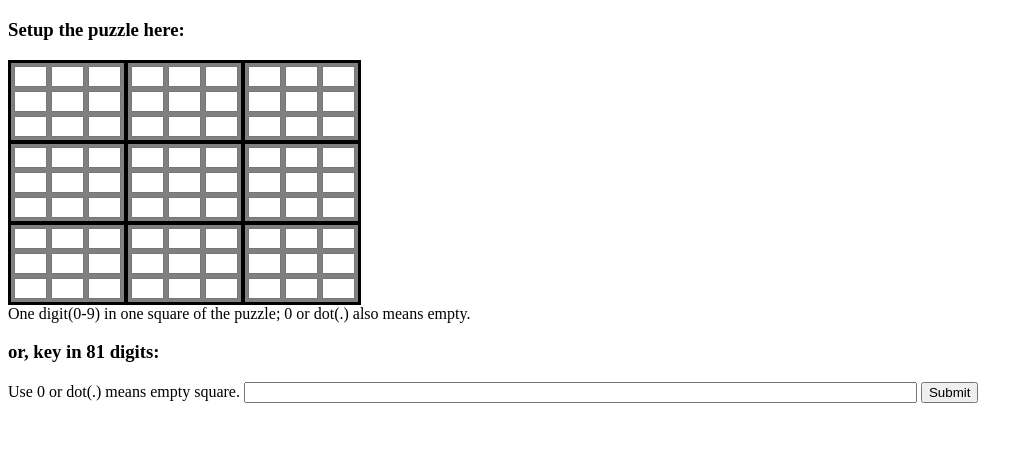
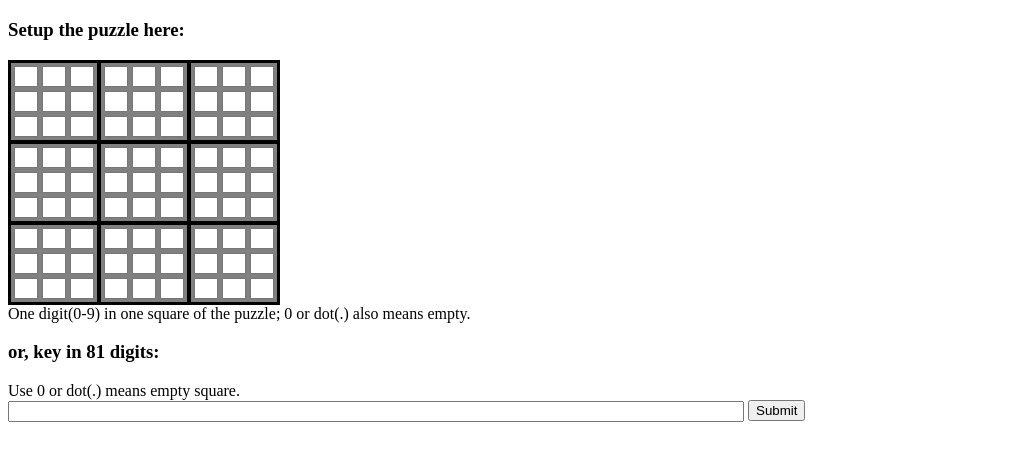
Before and after one commit to jlnieh/sudoku, a plain HTML site: page web/static/index.html in a window 1280 px wide. Shown: the part 61-522 px from the top of the page, without its empty margins (0-1033 px from the left). Drawn offline with nearby package versions, Linux system fonts and the light colour scheme.

Commit message:
Fine tune Web GUI to add some CSS to have monospace fonts

```diff
--- a/web/static/index.html
+++ b/web/static/index.html
@@ -3,6 +3,19 @@
 <head>
 <meta charset="UTF-8">
 <title>Sudoku Solver</title>
+<style>
+input.square {
+    text-align: center;
+    font-family: monospace;
+}
+#grid {
+    font-family: monospace;
+}
+#solution table tr td {
+    text-align: center;
+    font-family: monospace;
+}
+</style>
 </head>
 <body>
     <h1>Sudoku</h1>
@@ -12,8 +25,8 @@
         <label for="puzzle">One digit(0-9) in one square of the puzzle; 0 or dot(.) also means empty.</label>
 
         <h3>or, key in 81 digits:</h3>
-        <label for="grid">Use 0 or dot(.) means empty square.</label>
-        <input type="text" id="grid" name="grid" maxLength="81" size="81">
+        <label for="grid">Use 0 or dot(.) means empty square.</label><br>
+        <input type="text" id="grid" name="grid" maxLength="81" size="90">
         <input type="submit" value="Submit">
     </form>
 
```
